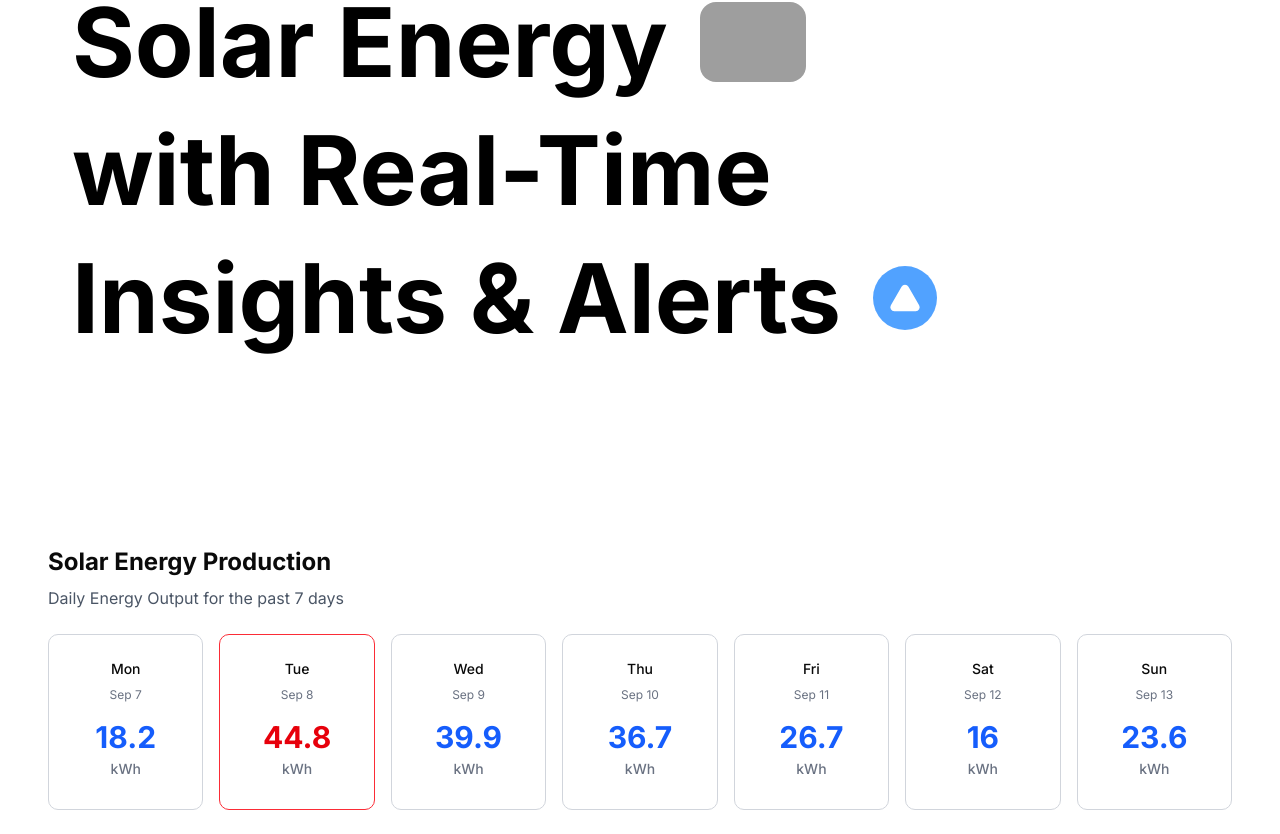
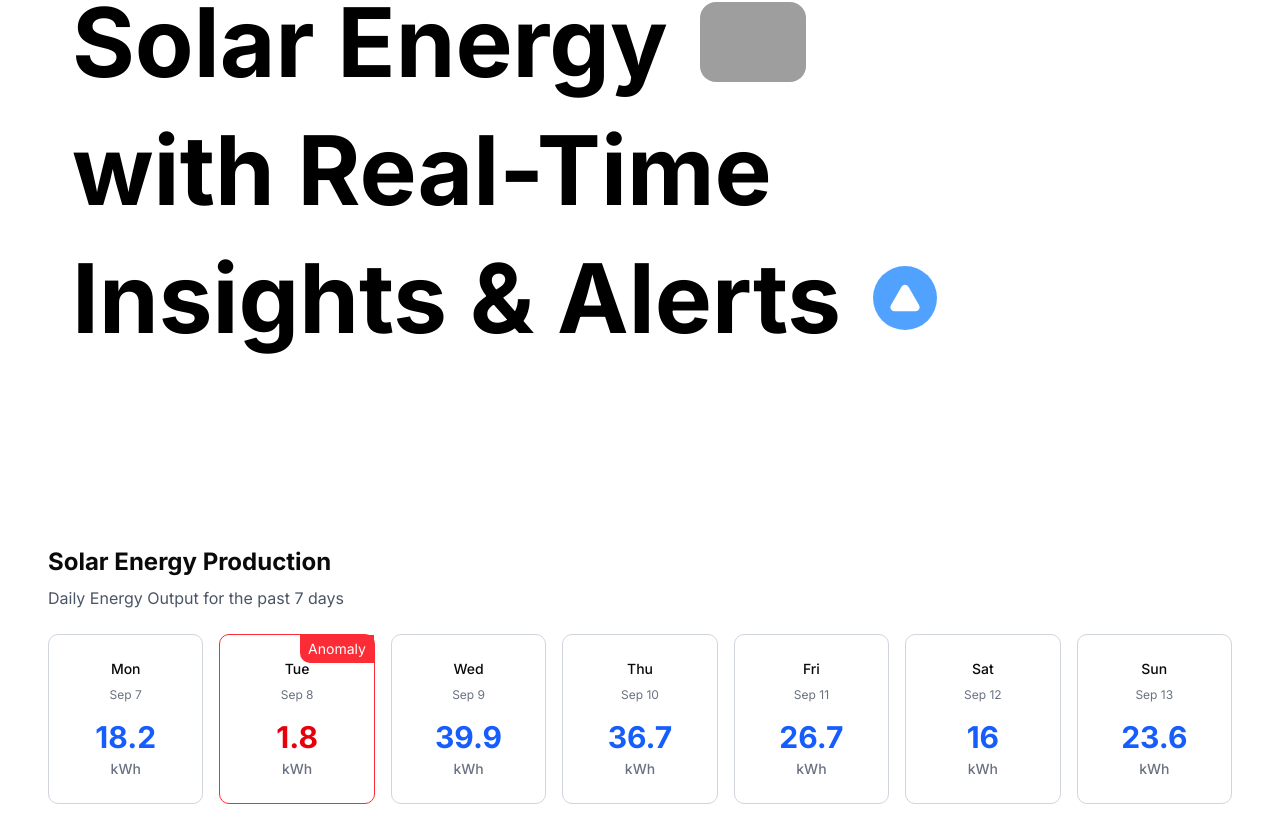
Before and after one commit to BhagyaSubhashini/Solar-Energy-Dashboard, a React (Vite) app in the folder front-end/: page / in a window 1280 px wide. Shown: the part 398-1232 px from the top of the page. Built offline with nearby package versions, Linux system fonts and the light colour scheme; grey boxes are pictures that could not be loaded.

Commit message:
Updated Energy Production Cards with state variables

```diff
--- a/front-end/src/components/EnergyProductionCard.jsx
+++ b/front-end/src/components/EnergyProductionCard.jsx
@@ -1,30 +1,38 @@
+import { useState } from "react";
+
 const EnergyProductionCard = (props) => {
 
+  const [isSelected, setIsSelected] = useState(false);
+
+  const handleClick = () => {
+    setIsSelected( !isSelected );
+  };
+
   return (
-    <div
-      className={
-        props.hasAnomaly
-          ? "border border-red-500 rounded-lg h-44"
-          : "border border-gray-300 rounded-lg h-44"
-      }
+    <button
+      className={`block cursor-pointer ${
+        isSelected ? "outline-2 outline-offset-2 outline-blue-600" : ""
+      } relative border ${
+        props.hasAnomaly ? "border-red-500" : "border-gray-300"
+      } rounded-lg`}
+      onClick={handleClick}
     >
+      {props.hasAnomaly && (
+        <div className="absolute top-0 right-0 bg-red-500 text-white px-2 py-1 text-sm rounded-bl-lg">
+          Anomaly
+        </div>
+      )}
       <div className="flex flex-col items-center gap-2 p-6 pb-2">
         <span className="block test-gray-600 text-sm font-medium">{props.day}</span>
         <span className="block text-xs text-gray-500">{props.date}</span>
       </div>
       <div className="p-6 pt-2 flex flex-col items-center">
-        <span
-          className={
-            props.hasAnomaly
-              ? "block mb-1 text-3xl font-bold text-red-600"
-              : "block mb-1 text-3xl font-bold text-blue-600"
-          }
-        >
+        <span className={`block mb-1 text-3xl font-bold ${props.hasAnomaly ? "text-red-600" : "text-blue-600"}`}>
           {props.production}
         </span>
         <span className="block text-sm font-medium text-gray-500">kWh</span>
       </div>
-    </div>
+    </button>
   );
 
 };
--- a/front-end/src/components/SolarEnergyDashboard.jsx
+++ b/front-end/src/components/SolarEnergyDashboard.jsx
@@ -4,7 +4,7 @@ const SolarEnergyProduction = () => {
 
   const energyProductiondata = [
     {day: "Mon", date: "Sep 7", production: 18.2, hasAnomaly: false},
-    {day: "Tue", date: "Sep 8", production: 44.8, hasAnomaly: true},
+    {day: "Tue", date: "Sep 8", production: 1.8, hasAnomaly: true},
     {day: "Wed", date: "Sep 9", production: 39.9, hasAnomaly: false},
     {day: "Thu", date: "Sep 10", production: 36.7, hasAnomaly: false},
     {day: "Fri", date: "Sep 11", production: 26.7, hasAnomaly: false},
```
